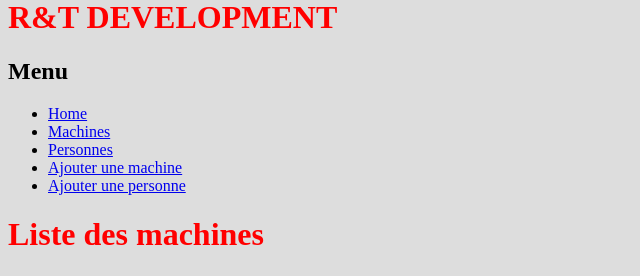
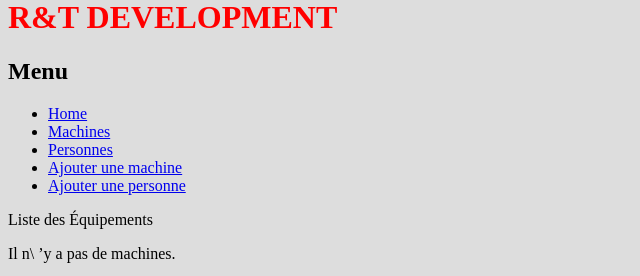
Before and after one commit to TTheGlock/sae2.03_django, a Django app: page /computerApp/machines/ in a window 1280 px wide. Shown: the part 22-298 px from the top of the page, without its empty margins (0-640 px from the left). Run offline with Django 4.2, Linux system fonts and the light colour scheme; data that the repository does not hold is empty.

Commit message:
computermngt/computerApp/templates/computerApp/machine_list.html

```diff
--- a/computermngt/computerApp/templates/computerApp/machine_list.html
+++ b/computermngt/computerApp/templates/computerApp/machine_list.html
@@ -1,16 +1,20 @@
 {% extends "index.html" %}
 
 {% block content %}
-    <h1> Liste des machines </h1>
+    <section>
+        <article>
+            <p class="title">Liste des Équipements</p>
+        </article>
+    </section>
     {% if machines %}
-    <ul>
+    <ul class="liste">
         {% for machine in machines %}
             <li>
                 <a href="{% url 'machine-detail' machine.id %}">{{ machine.id }}</a>
                 ({{machine.nom}})
             </li>
         {% endfor %}
-    </ul>
+        </u>
     {% else %}
         <p>Il n\ ’y a pas de machines.</p>
     {% endif %}
```
